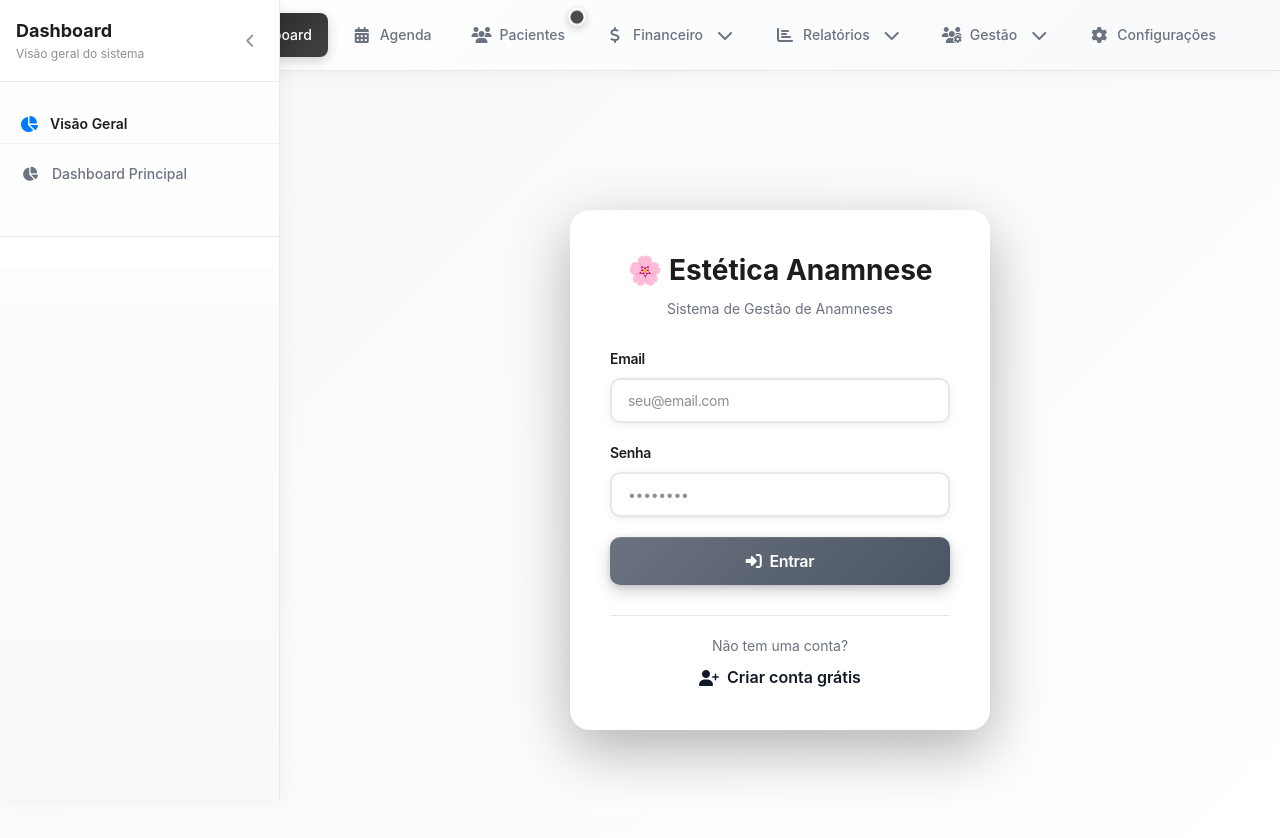
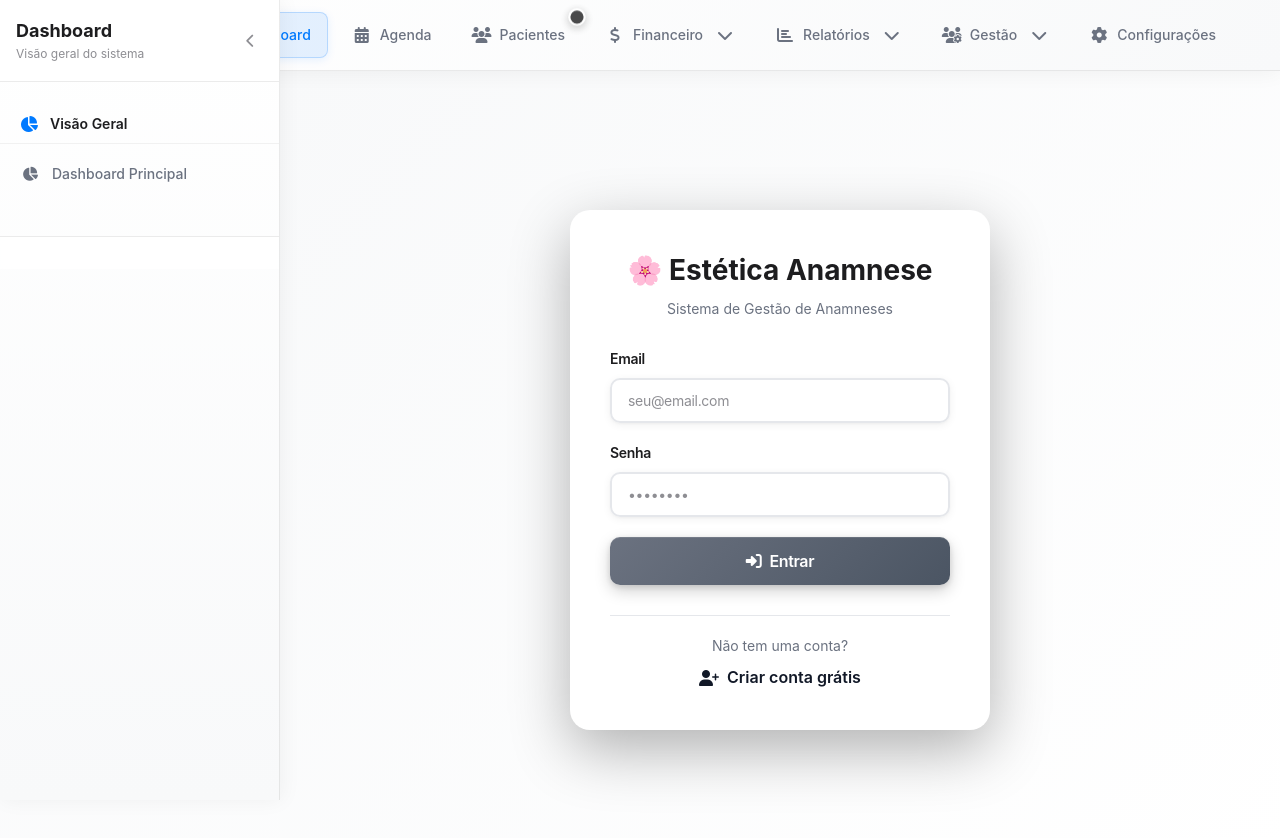
Before and after one commit to grickalexandre/estetica-anamnese, a Vue app: page /login in a window 1280 px wide. Shown: the top 838 px of the page. Built offline with nearby package versions, Linux system fonts and the light colour scheme; no server answers; the database is empty.

Commit message:
style: Ajustar estilo do menu ativo para ser mais sutil
- Alterar de fundo escuro para azul claro
- Reduzir intensidade visual do item selecionado
- Manter indicador visual mas mais discreto
- Melhorar UX com estilo mais profissional

```diff
--- a/src/components/TopNavbar.vue
+++ b/src/components/TopNavbar.vue
@@ -287,9 +287,10 @@ watch(() => route.path, detectActiveMenu, { immediate: true })
 }
 
 .navbar-item.active {
-  background: linear-gradient(135deg, #1d1d1f 0%, #424245 100%);
-  color: white;
-  box-shadow: 0 4px 12px rgba(29, 29, 31, 0.2);
+  background: rgba(0, 122, 255, 0.1);
+  color: #007AFF;
+  border: 1px solid rgba(0, 122, 255, 0.2);
+  box-shadow: 0 2px 8px rgba(0, 122, 255, 0.1);
 }
 
 .navbar-item.active::after {
@@ -298,10 +299,10 @@ watch(() => route.path, detectActiveMenu, { immediate: true })
   bottom: -1px;
   left: 50%;
   transform: translateX(-50%);
-  width: 20px;
-  height: 3px;
-  background: #1d1d1f;
-  border-radius: 2px;
+  width: 30px;
+  height: 2px;
+  background: #007AFF;
+  border-radius: 1px;
 }
 
 .navbar-item i {
```
